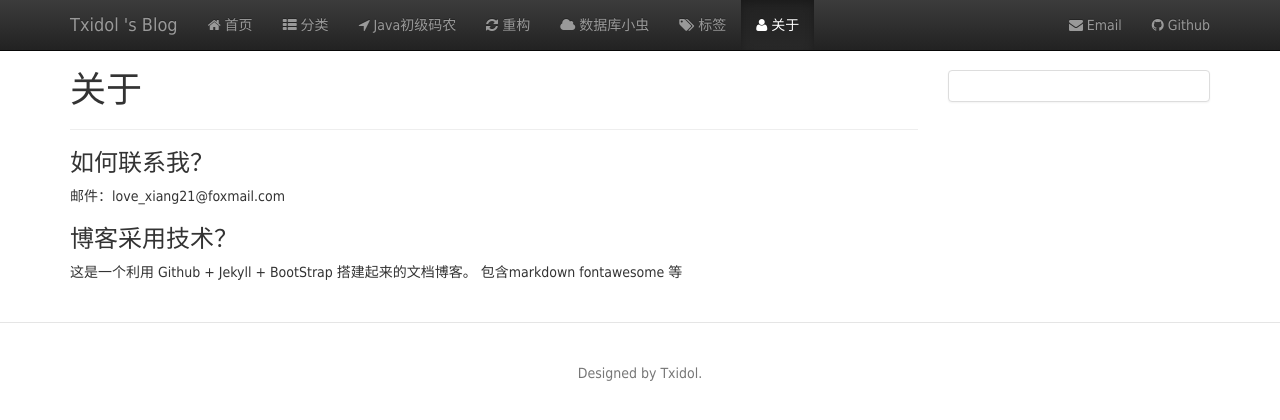
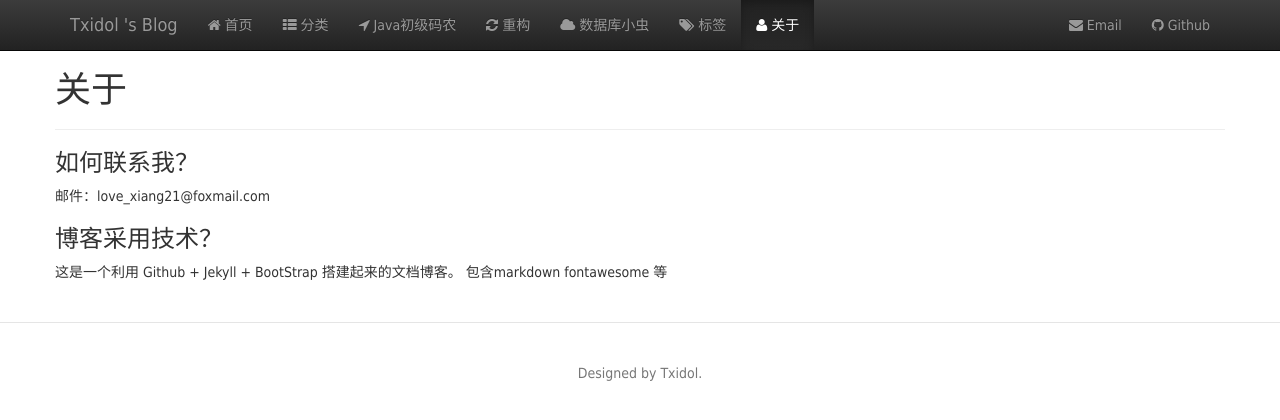
Before and after one commit to txidol/txidol.github.io, a Jekyll site: the page built from about.html, in a window 1280 px wide. Shown: the top 420 px of the page. Built offline with Jekyll 4.4.1, drawn with Linux system fonts in a browser that asks for light colours; nearby versions of some CDN libraries; Markdown is read by kramdown in place of the engine named in the settings.

Commit message:
Update about.html

```diff
--- a/about.html
+++ b/about.html
@@ -4,7 +4,7 @@ navId: about
 title: 关于
 ---
 <div class="row">
-    <div class="col-md-9" role="main">
+    <div  role="main">
     	<div class="page-header">
             <h1>{{ page.title }}</h1>
         </div>
@@ -20,10 +20,4 @@ title: 关于
 
         </p>
     </div>
-    <div class="col-md-3">
-        <div class="panel panel-default">
-            <div class="panel-body">
-            </div>
-        </div>
-    </div>
 </div>
```
